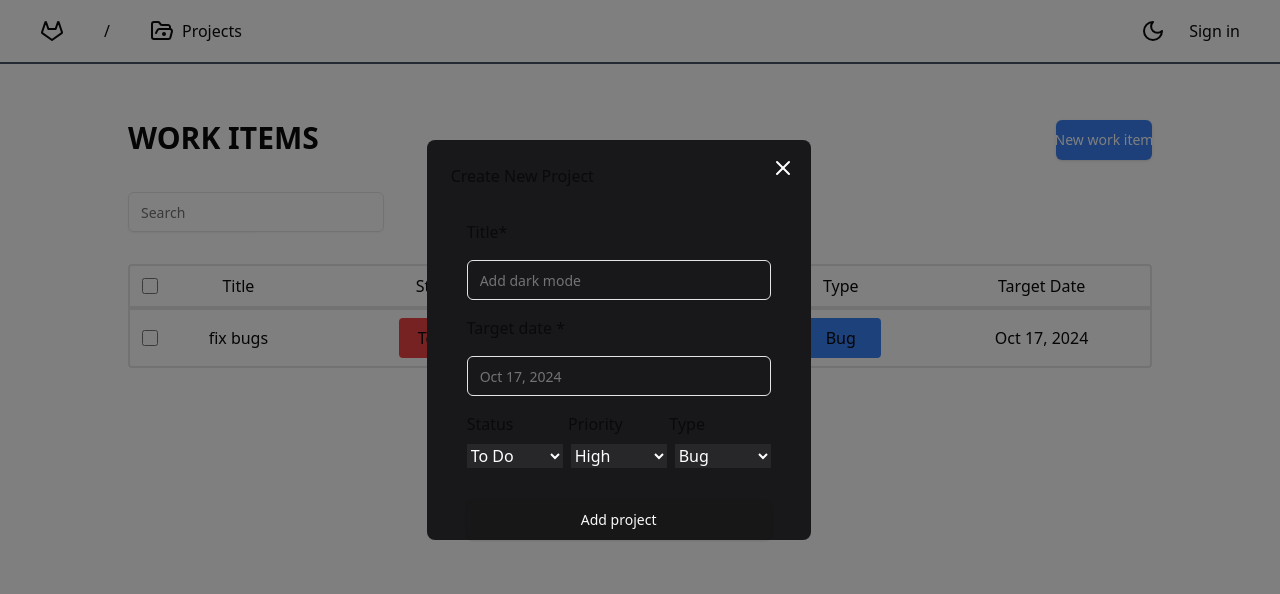
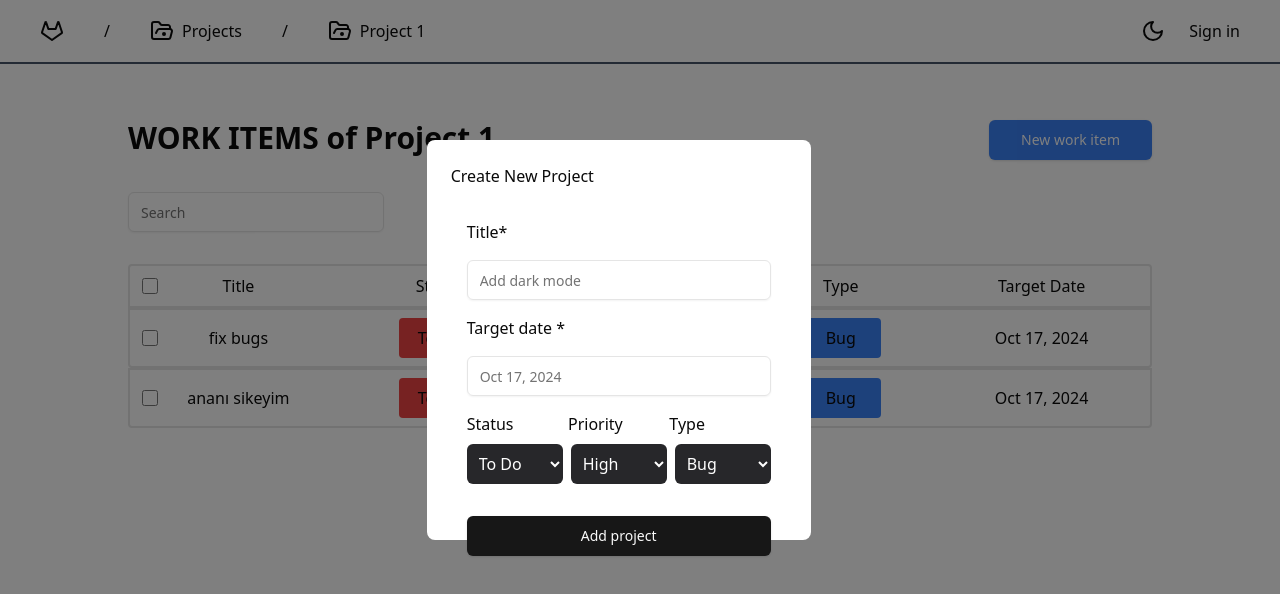
Before and after one commit to melikdev/project-planner, a Next.js app: page /project/1 in a window 1280 px wide. Both pictures are taken after a click on the button "New work item". Shown: the top 594 px of the page. Built offline with nearby package versions, Linux system fonts and the light colour scheme; no server answers.

Commit message:
added work items properties using mock data

```diff
--- a/next.config.mjs
+++ b/next.config.mjs
@@ -1,4 +1,5 @@
 /** @type {import('next').NextConfig} */
+
 const nextConfig = {};
 
 export default nextConfig;
--- a/src/components/DashboardHeader.tsx
+++ b/src/app/(projects)/components/DashboardHeader.tsx
@@ -9,10 +9,23 @@ import {
 import { ClerkLoaded, ClerkLoading } from "@clerk/nextjs";
 import { FolderOpenDot, Gitlab, Loader } from "lucide-react";
 import Link from "next/link";
+import { data } from "../mockData";
 
-import ThemeToggle from "./ThemeToggle";
+import ThemeToggle from "@/components/ThemeToggle";
+import { useEffect, useState } from "react";
+import { useParams } from "next/navigation";
+import { revalidatePath } from "next/cache";
 
 const Header = () => {
+  const { id } = useParams();
+  const parsedId = parseInt(id as string);
+
+  const [project, setProject] = useState(data[parsedId - 1]);
+
+  useEffect(() => {
+    setProject(data[parsedId - 1]);
+  }, [parsedId]);
+
   return (
     <header className="flex justify-between items-center h-16 w-full border-b-2 border-slate-600 px-10">
       <div className="left flex gap-10 ">
@@ -25,6 +38,15 @@ const Header = () => {
             <FolderOpenDot />
             Projects
           </Link>
+        </div>
+        <div>/</div>
+        <div className="projects">
+          {project && (
+            <div className="flex items-center gap-2">
+              <FolderOpenDot />
+              {project.name}
+            </div>
+          )}
         </div>
       </div>
       <div className="right flex gap-6">
--- a/src/app/(projects)/components/NewWorkItemModal.tsx
+++ b/src/app/(projects)/components/NewWorkItemModal.tsx
@@ -10,7 +10,8 @@ const NewWorkItemModal = () => {
     <div className="flex justify-center items-center z-50">
       <Button
         onClick={() => setShow(true)}
-        className="h-10 bg-blue-500 w-24 rounded-md text-white"
+        className="h-10 bg-blue-500 rounded-md text-white"
+        size="lg"
       >
         New work item
       </Button>
@@ -20,7 +21,7 @@ const NewWorkItemModal = () => {
             onClick={() => setShow(false)}
             className="fixed w-screen h-screen top-0 left-0 bg-black/50 flex justify-center items-center"
           ></div>
-          <div className="fixed top-1/1 left-1/3 bg-zinc-900 md:w-[30%] md:h-[50%]   rounded-lg ">
+          <div className="fixed top-1/1 left-1/3 dark:bg-zinc-900 bg-white md:w-[30%] md:h-[50%]   rounded-lg ">
             <XIcon
               onClick={() => setShow(false)}
               className="absolute top-4 right-4 text-white cursor-pointer"
@@ -40,7 +41,7 @@ const NewWorkItemModal = () => {
                   </div>
                   <div className="grid grid-cols-3 gap-2">
                     <select
-                      className="bg-zinc-800 text-white"
+                      className="bg-zinc-800 p-2 rounded-md text-white"
                       name="status"
                       id="status"
                     >
@@ -49,7 +50,7 @@ const NewWorkItemModal = () => {
                       <option value="Done">Done</option>
                     </select>
                     <select
-                      className="bg-zinc-800 text-white"
+                      className="bg-zinc-800 text-white p-2 rounded-md"
                       name="priority"
                       id="priority"
                     >
@@ -58,7 +59,7 @@ const NewWorkItemModal = () => {
                       <option value="Low">Low</option>
                     </select>
                     <select
-                      className="bg-zinc-800 text-white"
+                      className="bg-zinc-800 text-white p-2 rounded-md"
                       name="type"
                       id="type"
                     >
--- /dev/null
+++ b/src/app/(projects)/components/SingleWork.tsx
@@ -0,0 +1,63 @@
+type Props = {
+  checked: boolean;
+  project: any;
+  setChecked: any;
+};
+
+const SingleWork = ({ checked, project, setChecked }: Props) => {
+  return (
+    <div className="">
+      {project.length > 0 ? (
+        project.map((item: any, index: number) => (
+          <div
+            key={index}
+            className={`${checked ? "bg-zinc-500" : null} grid grid-cols-5 items-center text-center rounded-b-sm p-2 place-items-center border-2 relative`}
+          >
+            <input
+              onChange={() => setChecked(!checked)}
+              checked={checked}
+              className="absolute top-5 left-3 size-4 bg-red-200"
+              type="checkbox"
+            />
+            <span>{item.title}</span>
+            <span className="bg-red-500 p-2 w-20 rounded-sm">
+              {item.status}
+            </span>
+            <span className="bg-yellow-500 p-2 w-20  rounded-sm">
+              {item.priority}
+            </span>
+            <span className="bg-blue-500 p-2 w-20  rounded-sm">
+              {item.type}
+            </span>
+            <span>{item.targetDate}</span>
+          </div>
+        ))
+      ) : (
+        <div
+          key={project.id}
+          className={`${checked ? "bg-zinc-500" : null} grid grid-cols-5 items-center text-center rounded-b-sm p-2 place-items-center border-2 relative`}
+        >
+          <input
+            onChange={() => setChecked(!checked)}
+            checked={checked}
+            className="absolute top-5 left-3 size-4 bg-red-200"
+            type="checkbox"
+          />
+          <span>{project.title}</span>
+          <span className="bg-red-500 p-2 w-20 rounded-sm">
+            {project.status}
+          </span>
+          <span className="bg-yellow-500 p-2 w-20  rounded-sm">
+            {project.priority}
+          </span>
+          <span className="bg-blue-500 p-2 w-20  rounded-sm">
+            {project.type}
+          </span>
+          <span>{project.targetDate}</span>
+        </div>
+      )}
+    </div>
+  );
+};
+
+export default SingleWork;
--- a/src/app/(projects)/layout.tsx
+++ b/src/app/(projects)/layout.tsx
@@ -1,4 +1,4 @@
-import DashBoardHeader from "@/components/DashboardHeader";
+import DashBoardHeader from "@/app/(projects)/components/DashboardHeader";
 
 type Props = {
   children: React.ReactNode;
--- a/src/app/(projects)/mockData.ts
+++ b/src/app/(projects)/mockData.ts
@@ -3,13 +3,22 @@ export const data = [
     id: 1,
     name: "Project 1",
     completed: "52",
-    properties: {
+    properties: [
+      {
         title: "fix bugs",
         status: "To Do",
         priority: "high",
         type: "Bug",
         targetDate: "Oct 17, 2024",
       },
+      {
+        title: "ananı sikeyim",
+        status: "To Do",
+        priority: "high",
+        type: "Bug",
+        targetDate: "Oct 17, 2024",
+      },
+    ],
   },
   {
     id: 2,
--- a/src/app/(projects)/project/[id]/page.tsx
+++ b/src/app/(projects)/project/[id]/page.tsx
@@ -6,6 +6,7 @@ import { data } from "../../mockData";
 import { useState } from "react";
 import { useParams } from "next/navigation";
 import NewWorkItemModal from "../../components/NewWorkItemModal";
+import SingleWork from "../../components/SingleWork";
 
 const Project = () => {
   const [search, setSearch] = useState("");
@@ -15,12 +16,12 @@ const Project = () => {
 
   const parsedId = parseInt(id as string);
 
-  const [project, setProject] = useState(data[parsedId - 1].properties);
-
   return (
     <div className="space-y-8">
       <div className="flex justify-between">
-        <h1 className="text-3xl font-bold">WORK ITEMS</h1>
+        <h1 className="text-3xl font-bold">
+          WORK ITEMS of {data[parsedId - 1].name}
+        </h1>
         <NewWorkItemModal />
       </div>
       <div className="flex justify-between">
@@ -45,27 +46,11 @@ const Project = () => {
           <span>Type</span>
           <span>Target Date</span>
         </div>
-        <div
-          className={`${checked ? "bg-zinc-500" : null} grid grid-cols-5 items-center text-center rounded-b-sm p-2 place-items-center border-2 relative`}
-        >
-          <input
-            onChange={() => setChecked(!checked)}
-            checked={checked}
-            className="absolute top-5 left-3 size-4 bg-red-200"
-            type="checkbox"
-          />
-          <span>{project.title}</span>
-          <span className="bg-red-500 p-2 w-20 rounded-sm">
-            {project.status}
-          </span>
-          <span className="bg-yellow-500 p-2 w-20  rounded-sm">
-            {project.priority}
-          </span>
-          <span className="bg-blue-500 p-2 w-20  rounded-sm">
-            {project.type}
-          </span>
-          <span>{project.targetDate}</span>
-        </div>
+        <SingleWork
+          checked={checked}
+          setChecked={setChecked}
+          project={data[parsedId - 1].properties}
+        />
       </div>
     </div>
   );
--- a/src/components/ui/card.tsx
+++ /dev/null
@@ -1,76 +0,0 @@
-import * as React from "react"
-
-import { cn } from "@/lib/utils"
-
-const Card = React.forwardRef<
-  HTMLDivElement,
-  React.HTMLAttributes<HTMLDivElement>
->(({ className, ...props }, ref) => (
-  <div
-    ref={ref}
-    className={cn(
-      "rounded-xl border bg-card text-card-foreground shadow",
-      className
-    )}
-    {...props}
-  />
-))
-Card.displayName = "Card"
-
-const CardHeader = React.forwardRef<
-  HTMLDivElement,
-  React.HTMLAttributes<HTMLDivElement>
->(({ className, ...props }, ref) => (
-  <div
-    ref={ref}
-    className={cn("flex flex-col space-y-1.5 p-6", className)}
-    {...props}
-  />
-))
-CardHeader.displayName = "CardHeader"
-
-const CardTitle = React.forwardRef<
-  HTMLParagraphElement,
-  React.HTMLAttributes<HTMLHeadingElement>
->(({ className, ...props }, ref) => (
-  <h3
-    ref={ref}
-    className={cn("font-semibold leading-none tracking-tight", className)}
-    {...props}
-  />
-))
-CardTitle.displayName = "CardTitle"
-
-const CardDescription = React.forwardRef<
-  HTMLParagraphElement,
-  React.HTMLAttributes<HTMLParagraphElement>
->(({ className, ...props }, ref) => (
-  <p
-    ref={ref}
-    className={cn("text-sm text-muted-foreground", className)}
-    {...props}
-  />
-))
-CardDescription.displayName = "CardDescription"
-
-const CardContent = React.forwardRef<
-  HTMLDivElement,
-  React.HTMLAttributes<HTMLDivElement>
->(({ className, ...props }, ref) => (
-  <div ref={ref} className={cn("p-6 pt-0", className)} {...props} />
-))
-CardContent.displayName = "CardContent"
-
-const CardFooter = React.forwardRef<
-  HTMLDivElement,
-  React.HTMLAttributes<HTMLDivElement>
->(({ className, ...props }, ref) => (
-  <div
-    ref={ref}
-    className={cn("flex items-center p-6 pt-0", className)}
-    {...props}
-  />
-))
-CardFooter.displayName = "CardFooter"
-
-export { Card, CardHeader, CardFooter, CardTitle, CardDescription, CardContent }
```
Also changed, not shown: src/components/ui/dialog.tsx (deleted, +0 -122 lines). Lines whose indentation alone changed are shown as unchanged.
